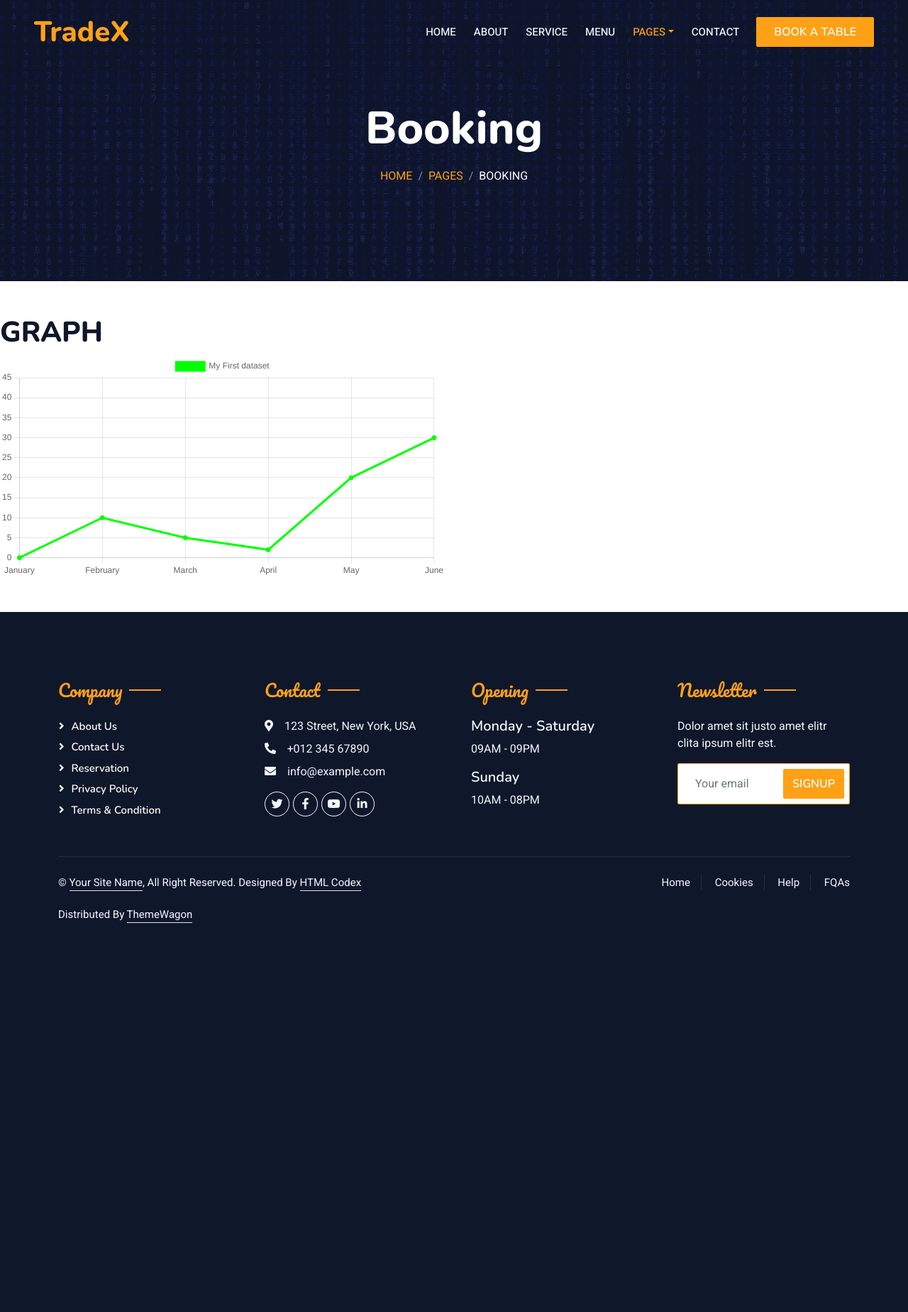
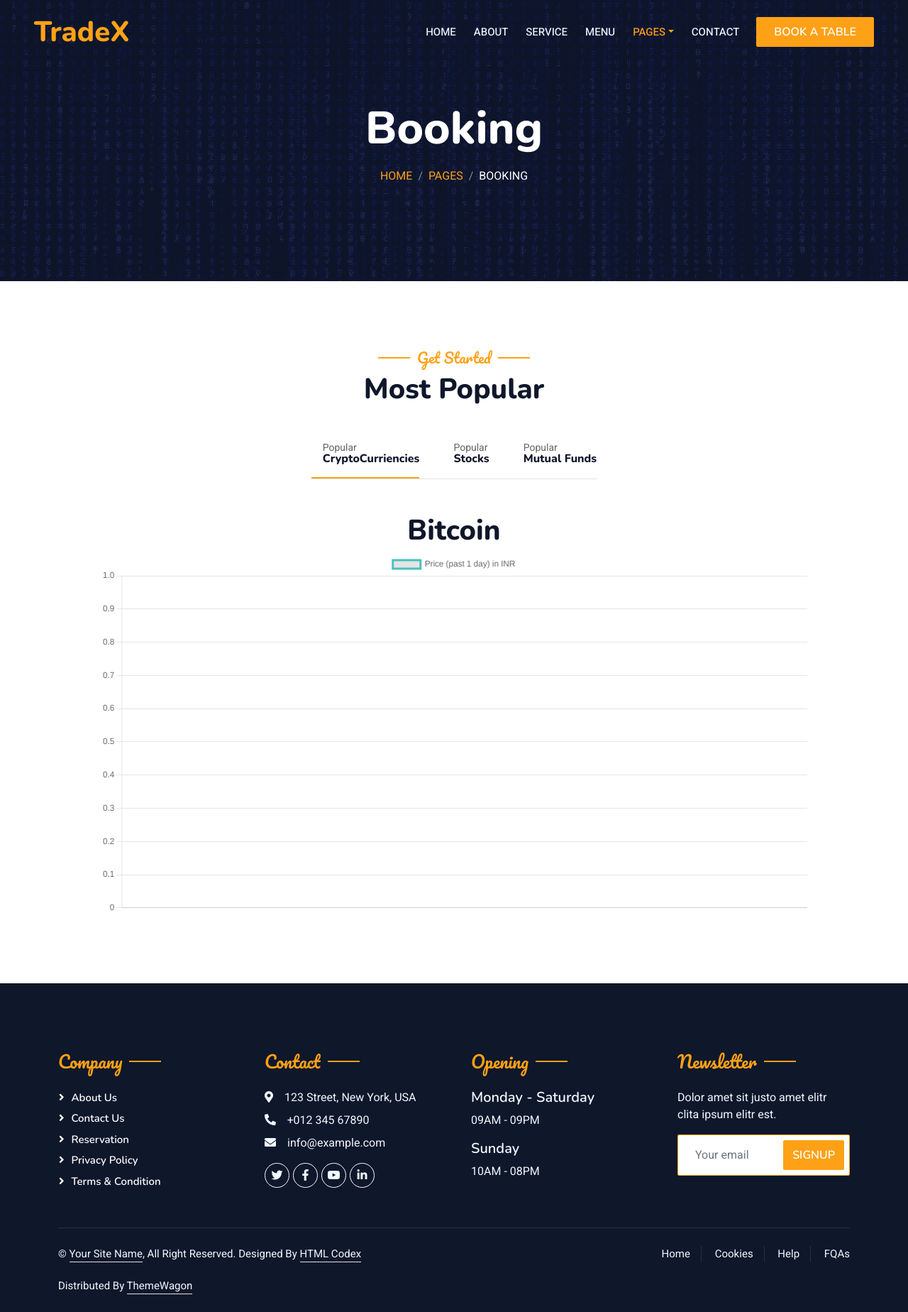
Before and after one commit to Krishan117/TradeX, a Django app: template templates/booking.html in a window 1280 px wide. Shown: the part 57-1905 px from the top of the page at 71% size. Before the commit the page ends 1357 px from the top, so only its background shows below. Run offline with Django 4.2, Linux system fonts and the light colour scheme; the template is opened without the code that fills it: most values are stand-ins (such as "Sample title", 1, 10 or a date in 2020); some libraries are stand-ins or nearby versions.

Commit message:
Loaded the bitcoin data into graph

```diff
--- a/templates/booking.html
+++ b/templates/booking.html
@@ -168,49 +168,150 @@
 <!--            </div>-->
 <!--        </div>-->
              <!-- Reservation end -->
+         <div class="container-xxl py-5">
+            <div class="container">
+                <div class="text-center wow fadeInUp" data-wow-delay="0.1s">
+                    <h5 class="section-title ff-secondary text-center text-primary fw-normal">Get Started</h5>
+                    <h1 class="mb-5">Most Popular</h1>
+                </div>
+                <div class="tab-class text-center wow fadeInUp" data-wow-delay="0.1s">
+                    <ul class="nav nav-pills d-inline-flex justify-content-center border-bottom mb-5">
+                        <li class="nav-item">
+                            <a class="d-flex align-items-center text-start mx-3 ms-0 pb-3 active" data-bs-toggle="pill" href="#tab-1">
 
+                                <div class="ps-3">
+                                    <small class="text-body">Popular</small>
+                                    <h6 class="mt-n1 mb-0">CryptoCurriencies</h6>
+                                </div>
+                            </a>
+                        </li>
+                        <li class="nav-item">
+                            <a class="d-flex align-items-center text-start mx-3 pb-3" data-bs-toggle="pill" href="#tab-2">
+
+                                <div class="ps-3">
+                                    <small class="text-body">Popular</small>
+                                    <h6 class="mt-n1 mb-0">Stocks</h6>
+                                </div>
+                            </a>
+                        </li>
+                        <li class="nav-item">
+                            <a class="d-flex align-items-center text-start mx-3 me-0 pb-3" data-bs-toggle="pill" href="#tab-3">
+
+                                <div class="ps-3">
+                                    <small class="text-body">Popular</small>
+                                    <h6 class="mt-n1 mb-0">Mutual Funds</h6>
+                                </div>
+                            </a>
+                        </li>
+                    </ul>
                     <!-- Graph start -->
-            <h1>GRAPH</h1>
-         <div class="row g-6">
-
-            <div class="col-lg-6">
-            <div>
-                <canvas id="myChart"></canvas>
+            <h1>Bitcoin</h1>
+                      <div class="tab-content">
+                    <div id="tab-1" class="tab-pane fade show p-0 active">
+                        <div class="row g-6 mx-sm-5">
+                         <canvas id="myChart" role="img"></canvas>
                         </div>
                     </div>
-         </div>
-        <!-- Graph end -->
+
         <script src="https://cdn.jsdelivr.net/npm/chart.js"></script>
         <script>
-          const labels = [
-            'January',
-            'February',
-            'March',
-            'April',
-            'May',
-            'June',
-          ];
+      const labels = {{l2}};
 
         const data = {
           labels: labels,
           datasets: [{
-              label: 'My First dataset',
-              backgroundColor: 'rgb(0, 255, 0)',
-              borderColor: 'rgb(0, 255, 0)',
-              data: [0, 10, 5, 2, 20, 30, 45],
+            label: 'Price (past 1 day) in INR',
+            data: {{l1}},
+            fill: false,
+            borderColor: 'rgb(75, 192, 192)',
+            tension: 0.1
           }]
         };
 
       const config = {
         type: 'line',
          data: data,
-            options: {}
       };
+
           const myChart = new Chart(
             document.getElementById('myChart'),
             config
           );
+
         </script>
+        <!-- Graph end -->
+                           <div id="tab-2" class="tab-pane fade show p-0">
+                               <div class="row g-6 mx-sm-5">
+                                   <canvas id="myChart-2" role="img"></canvas>
+                        </div>
+                    </div>
+
+        <script src="https://cdn.jsdelivr.net/npm/chart.js"></script>
+        <script>
+      const labels = {{l2}};
+
+        const data-2 = {
+          labels: labels,
+          datasets: [{
+            label: 'Price (past 1 day) in INR',
+            data: {{l1}},
+            fill: false,
+            borderColor: 'rgb(75, 192, 192)',
+            tension: 0.1
+          }]
+        };
+
+      const config-2 = {
+        type: 'line',
+         data: data,
+      };
+
+          const myChart-2 = new Chart(
+            document.getElementById('myChart-2'),
+            config
+          );
+
+        </script>
+        <!-- Graph end -->
+                      </div>
+                </div>
+            </div>
+         </div>
+
+
+        <!-- Graph start -->
+<!--            <h1>Bitcoin</h1>-->
+<!--         <div class="row g-6 mx-sm-5">-->
+<!--             <canvas id="myChart"></canvas>-->
+<!--         </div>-->
+
+<!--        <script src="https://cdn.jsdelivr.net/npm/chart.js"></script>-->
+<!--        <script>-->
+<!--      const labels = {{l2}};-->
+
+<!--        const data = {-->
+<!--          labels: labels,-->
+<!--          datasets: [{-->
+<!--            label: 'Price (past 1 day) in INR',-->
+<!--            data: {{l1}},-->
+<!--            fill: false,-->
+<!--            borderColor: 'rgb(75, 192, 192)',-->
+<!--            tension: 0.1-->
+<!--          }]-->
+<!--        };-->
+
+<!--      const config = {-->
+<!--        type: 'line',-->
+<!--         data: data,-->
+<!--      };-->
+
+<!--          const myChart = new Chart(-->
+<!--            document.getElementById('myChart'),-->
+<!--            config-->
+<!--          );-->
+
+<!--        </script>-->
+        <!-- Graph end -->
         <!-- Footer Start -->
         <div class="container-fluid bg-dark text-light footer pt-5 mt-5 wow fadeIn" data-wow-delay="0.1s">
             <div class="container py-5">
```
Also changed, not shown: myapp/views.py (+36 -3 lines), templates/menu.html (+4 -4 lines). Lines whose indentation alone changed are shown as unchanged.
